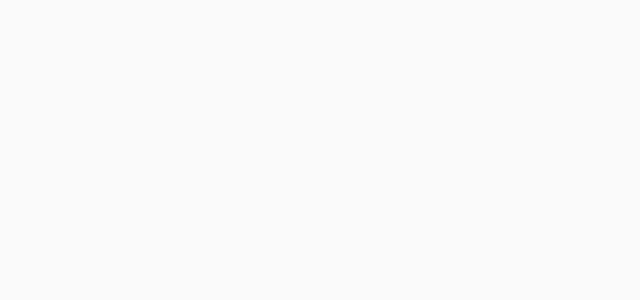
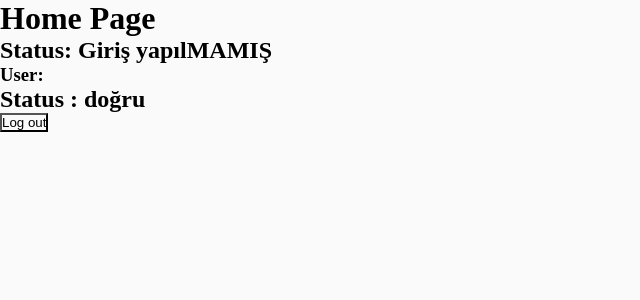
Before and after one commit to rasitiri/react-instagram-clone, a React (Create React App) app: page /home in a window 1280 px wide. Shown: the top 300 px of the page, without its empty margins (0-640 px from the left). Built offline with nearby package versions, Linux system fonts and the light colour scheme; no server answers.

Commit message:
Created protected route component.

```diff
--- a/src/App.js
+++ b/src/App.js
@@ -1,20 +1,38 @@
-import React from 'react'
+import React, { useState, useEffect } from 'react'
 import { BrowserRouter, Switch, Route } from 'react-router-dom'
 import Login from './views/Login/Login'
 import Register from './views/Register/Register'
 import ResetPassword from './views/ResetPassword/ResetPassword'
+import Home from './views/Home/Home'
+import firebase from './firebase'
+import { useDispatch } from 'react-redux'
+import { setAuthStatus } from './store/authentication/actions'
+import ProtectedRoute from './ProtectedRoute'
 
 const App = () => {
-  return (
+  const [firebaseInitialized, setFirebaseInitialized] = useState(false)
+  const dispatch = useDispatch()
+
+  useEffect(() => {
+    firebase.isInitialized().then(val => {
+      dispatch(setAuthStatus(true))
+      setFirebaseInitialized(val)
+    })
+  })
+
+  return firebaseInitialized !== false ? (
     <div>
       <BrowserRouter>
         <Switch>
+          <ProtectedRoute path="/home" component={Home} />
           <Route path="/login" component={Login} />
           <Route path="/signup" component={Register} />
           <Route path="/reset-password" component={ResetPassword} />
         </Switch>
       </BrowserRouter>
     </div>
+  ) : (
+    <div>Loading...</div>
   )
 }
 
--- /dev/null
+++ b/src/ProtectedRoute.js
@@ -0,0 +1,24 @@
+import React from 'react'
+import { Route, Redirect } from 'react-router-dom'
+import { useSelector } from 'react-redux'
+
+const ProtectedRoute = ({ component: Component, ...rest }) => {
+  const auth = useSelector(state => state.authReducer.isLoggedIn)
+
+  return (
+    <Route
+      {...rest}
+      render={props =>
+        auth ? (
+          <Component {...props} />
+        ) : (
+          <Redirect
+            to={{ pathname: '/login', state: { from: props.location } }}
+          />
+        )
+      }
+    />
+  )
+}
+
+export default ProtectedRoute
--- a/src/components/Login/Form.js
+++ b/src/components/Login/Form.js
@@ -3,7 +3,7 @@ import classes from './Form.module.scss'
 import instagramTextPNG from '../../assets/images/instagram.png'
 import facebookPNG from '../../assets/images/facebook.png'
 import Input from '../Common/Input'
-import { Link } from 'react-router-dom'
+import { Link, useHistory } from 'react-router-dom'
 import Button from '../Common/Button'
 import Divider from '../Common/Divider'
 import { useDispatch, useSelector } from 'react-redux'
@@ -19,14 +19,22 @@ const Form = () => {
   const [password, setPassword] = useState('')
   const dispatch = useDispatch()
   const error = useSelector(state => state.authReducer.error)
+  const history = useHistory()
 
   const onLogin = e => {
     e.preventDefault()
     dispatch(signInRequest)
     firebase
       .login(email, password)
-      .then(() => dispatch(signInSuccess()))
-      .catch(err => dispatch(signInFailure(err.message)))
+      .then(() => {
+        dispatch(signInSuccess())
+        history.push('/home')
+      })
+      .catch(err => {
+        setEmail('')
+        setPassword('')
+        dispatch(signInFailure(err.message))
+      })
   }
 
   return (
@@ -37,12 +45,14 @@ const Form = () => {
           type="email"
           required
           placeholder="Phone number, username, or email"
+          value={email}
           onChange={e => setEmail(e.target.value)}
         />
         <Input
           type="password"
           required
           placeholder="Password"
+          value={password}
           onChange={e => setPassword(e.target.value)}
         />
         <Button text="Log In" type="submit" />
--- a/src/firebase.js
+++ b/src/firebase.js
@@ -33,6 +33,20 @@ class Firebase {
   logout() {
     return this.auth.signOut()
   }
+
+  isAuthenticated() {
+    const user = this.auth.currentUser
+
+    return user != null ? true : false
+  }
+
+  getCurrentUserInfo() {
+    return this.auth.currentUser && this.auth.currentUser.displayName
+  }
+
+  isInitialized() {
+    return new Promise(resolve => this.auth.onAuthStateChanged(resolve))
+  }
 }
 
 export default new Firebase()
--- a/src/store/authentication/actionTypes.js
+++ b/src/store/authentication/actionTypes.js
@@ -4,4 +4,5 @@ export const SIGN_UP_FAILURE = 'SIGN_UP_FAILURE'
 export const SIGN_IN_REQUEST = 'SIGN_IN_REQUEST'
 export const SIGN_IN_SUCCESS = 'SIGN_IN_SUCCESS'
 export const SIGN_IN_FAILURE = 'SIGN_IN_FAILURE'
+export const SET_AUTH_STATUS = 'SET_AUTH_STATUS'
 export const RESET_STATE = 'RESET_STATE'
--- a/src/store/authentication/actions.js
+++ b/src/store/authentication/actions.js
@@ -6,6 +6,7 @@ import {
   SIGN_IN_REQUEST,
   SIGN_IN_SUCCESS,
   SIGN_IN_FAILURE,
+  SET_AUTH_STATUS,
 } from './actionTypes'
 
 export const signUpRequest = () => ({
@@ -37,3 +38,8 @@ export const signInFailure = error => ({
 export const resetState = () => ({
   type: RESET_STATE,
 })
+
+export const setAuthStatus = status => ({
+  type: SET_AUTH_STATUS,
+  payload: { status },
+})
--- a/src/store/authentication/reducer.js
+++ b/src/store/authentication/reducer.js
@@ -6,6 +6,7 @@ import {
   SIGN_IN_REQUEST,
   SIGN_IN_SUCCESS,
   SIGN_IN_FAILURE,
+  SET_AUTH_STATUS,
 } from './actionTypes'
 
 const initialState = {
@@ -56,6 +57,11 @@ const authReducer = (state = initialState, action) => {
         isLoggedIn: false,
         error: action.payload.error,
       }
+    case SET_AUTH_STATUS:
+      return {
+        ...state,
+        isLoggedIn: action.payload.status,
+      }
     case RESET_STATE:
       return {}
     default:
--- /dev/null
+++ b/src/views/Home/Home.js
@@ -0,0 +1,31 @@
+import React, { useEffect, useState } from 'react'
+import firebase from '../../firebase'
+import { useSelector, useDispatch } from 'react-redux'
+import { setAuthStatus } from '../../store/authentication/actions'
+
+const Home = () => {
+  const [isAuth, setIsAuth] = useState(false)
+  const auth = useSelector(state => state.authReducer.isLoggedIn)
+  const dispatch = useDispatch()
+
+  useEffect(() => {
+    setIsAuth(firebase.isAuthenticated())
+  }, [])
+
+  const onLogout = () => {
+    dispatch(setAuthStatus(false))
+    firebase.logout()
+  }
+
+  return (
+    <div>
+      <h1>Home Page</h1>
+      <h2>Status: {isAuth ? 'Giriş yapılmış ' : 'Giriş yapılMAMIŞ'}</h2>
+      <h3>User: {firebase.getCurrentUserInfo()}</h3>
+      <h2>Status : {auth === true ? 'doğru' : 'yanlış'}</h2>
+      <button onClick={onLogout}>Log out</button>
+    </div>
+  )
+}
+
+export default Home
```
